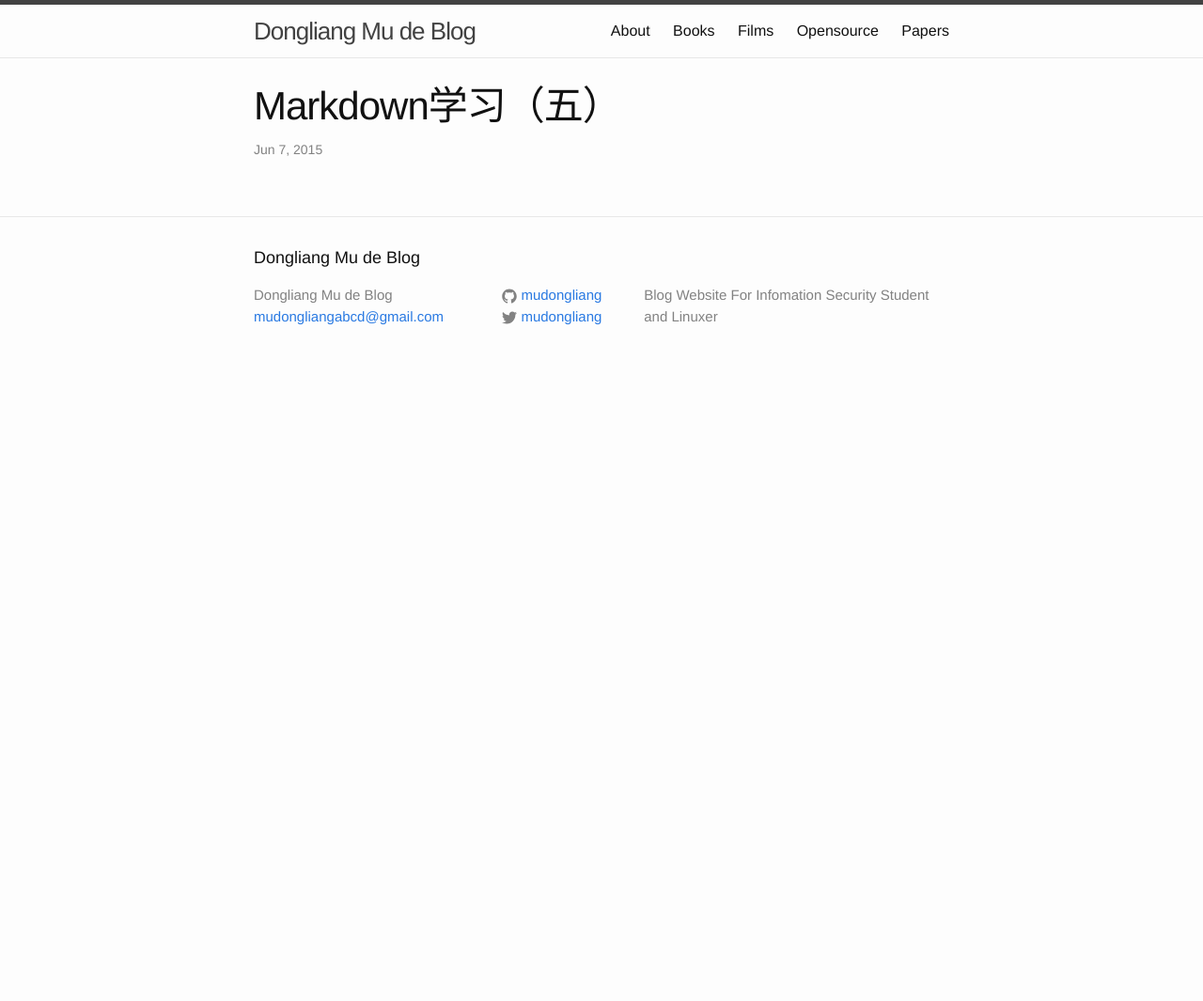
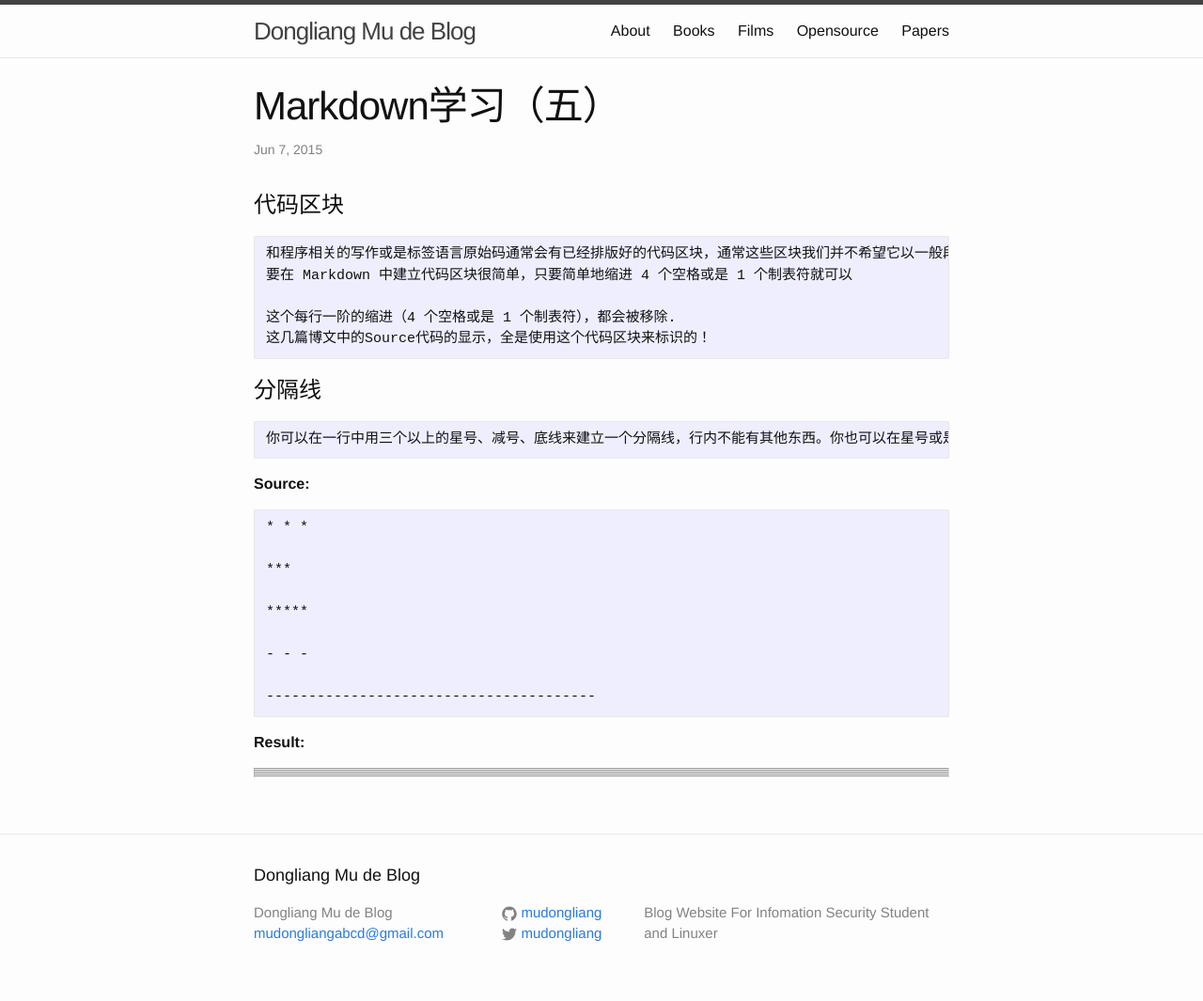
Before and after one commit to mudongliang/mudongliang.github.io, a Jekyll site: the page built from _posts/2015-06-07-markdown-tutorial-5.md, in a window 1280 px wide. Shown: the whole page at 94% size. Built offline with Jekyll 4.4.1, drawn with Linux system fonts in a browser that asks for light colours; before the commit the page ends 900 px from its top, so only the background shows below that.

Commit message:
Add content to markdown tutorial 5

```diff
--- a/_posts/2015-06-07-markdown-tutorial-5.md
+++ b/_posts/2015-06-07-markdown-tutorial-5.md
@@ -6,3 +6,39 @@ description: ""
 category:
 tags: []
 ---
+
+# 代码区块
+
+    和程序相关的写作或是标签语言原始码通常会有已经排版好的代码区块，通常这些区块我们并不希望它以一般段落文件的方式去排版，而是照原来的样子显示.
+    要在 Markdown 中建立代码区块很简单，只要简单地缩进 4 个空格或是 1 个制表符就可以
+
+    这个每行一阶的缩进（4 个空格或是 1 个制表符），都会被移除.
+	这几篇博文中的Source代码的显示，全是使用这个代码区块来标识的！
+
+# 分隔线
+
+    你可以在一行中用三个以上的星号、减号、底线来建立一个分隔线，行内不能有其他东西。你也可以在星号或是减号中间插入空格。下面每种写法都可以建立分隔线：
+
+**Source:**
+
+	* * *
+
+	***
+
+	*****
+
+	- - -
+
+	---------------------------------------
+
+**Result:**
+
+* * *
+
+***
+
+*****
+
+- - -
+
+---------------------------------------
```
